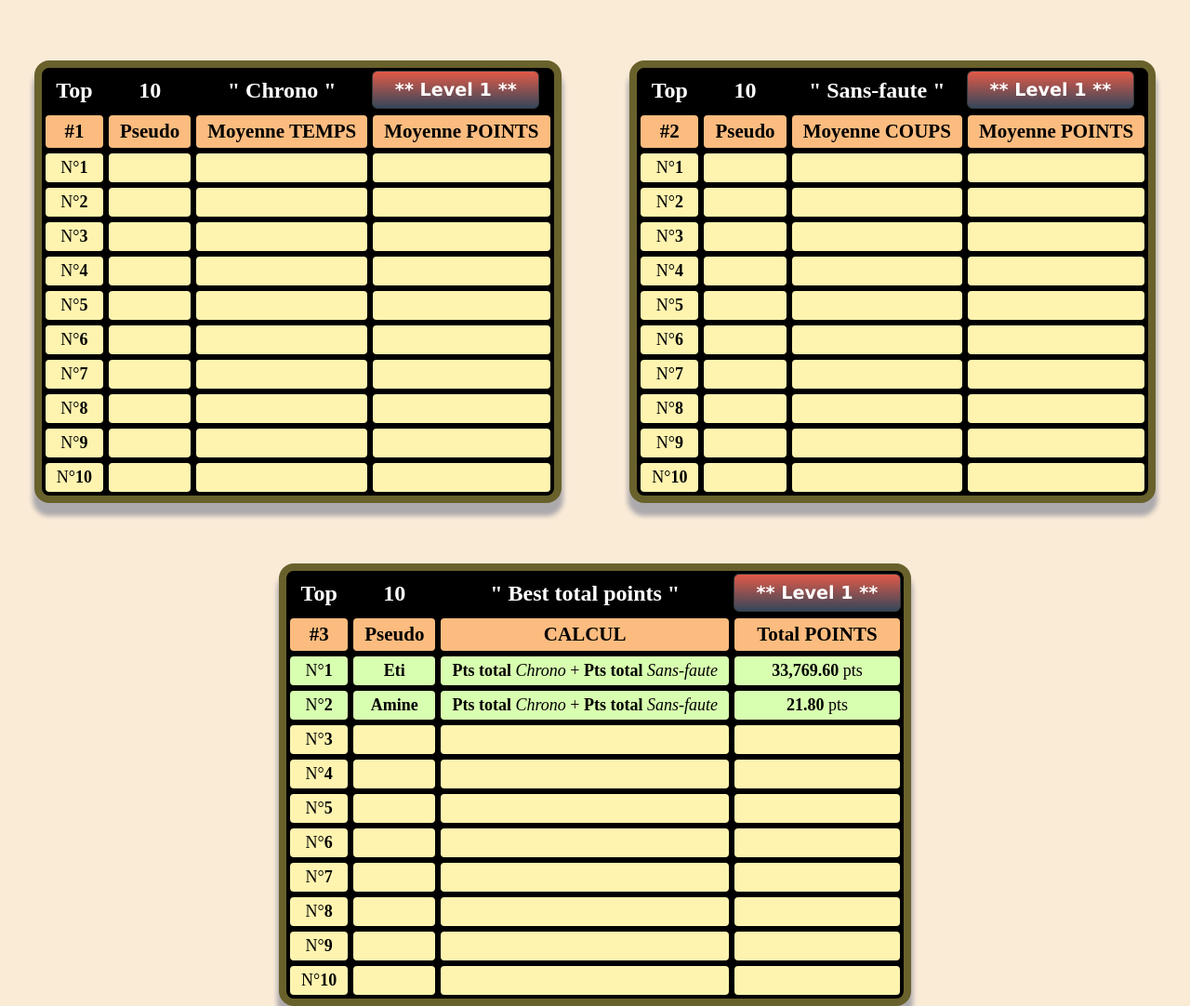
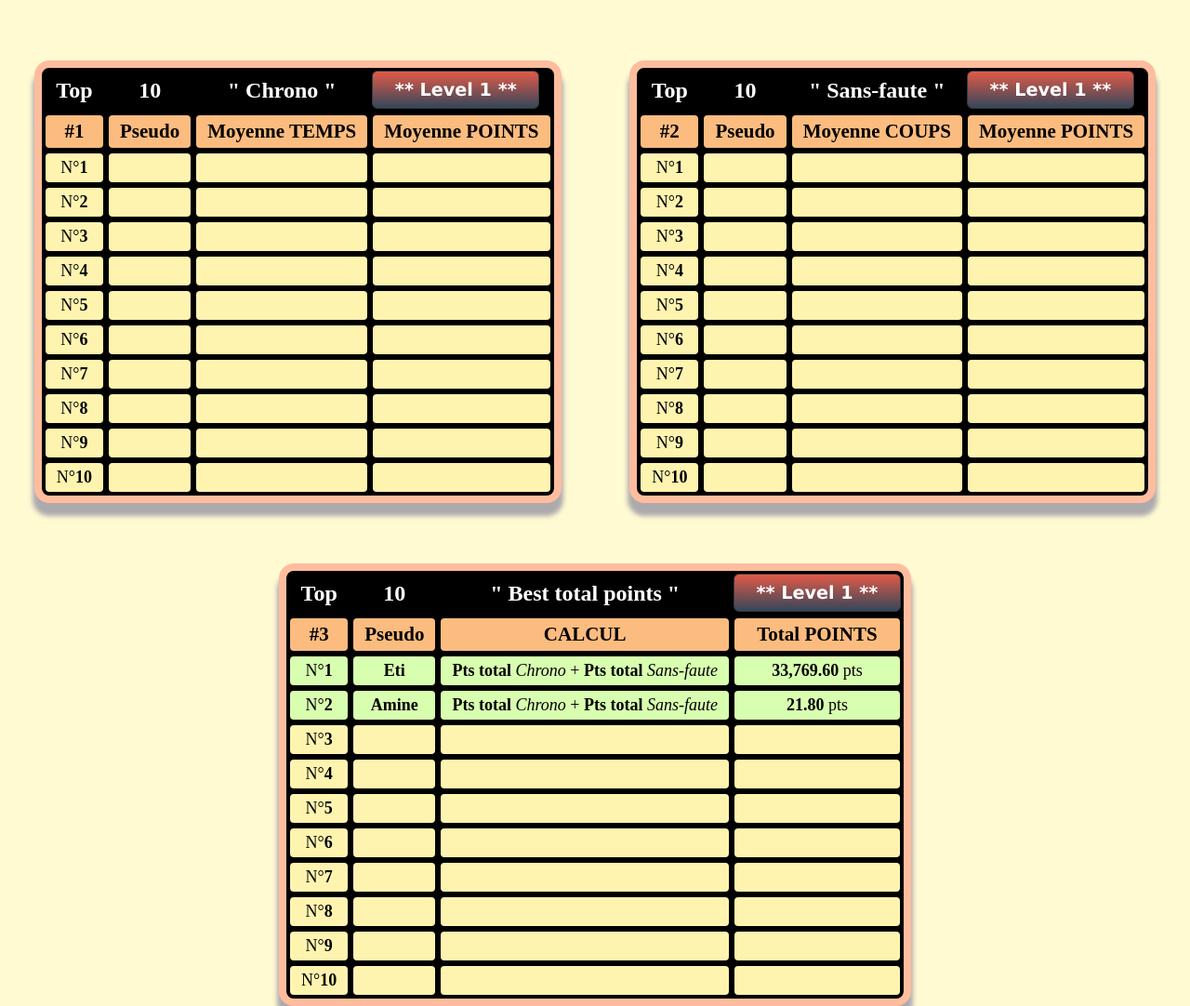
Before and after one commit to etienne-kher/memory, a PHP site: page /walloffame.php in a window 1280 px wide. Shown: the part 143-1225 px from the top of the page at 93% size. Run offline with PHP 8.4, Linux system fonts and the light colour scheme; data comes from the database, SQL or seed files in the repository; some web fonts are replaced.

Commit message:
avancement page profil css

```diff
--- a/walloffame.css
+++ b/walloffame.css
@@ -1,6 +1,6 @@
 
 body{
-  background-color: antiquewhite;
+  background-color: rgb(255, 250, 210);
 }
 
 .aligntab{
@@ -24,7 +24,7 @@ table,tr,td{
 table{
     margin: 65px auto 0px;
     border-radius: 1em 1em 1em 1em;
-    border:8px rgb(105, 97, 43)solid;
+    border:8px rgb(255, 189, 158)solid;
     background-color: rgb(0, 0, 0);
     -webkit-box-shadow: 0px 12px 5px 2px rgba(173,170,173,1);
     -moz-box-shadow: 0px 12px 5px 2px rgba(173,170,173,1);
@@ -33,9 +33,9 @@ table{
 
 /* TABLE PROFIL */
 .tableprofil{
-  margin: 40px auto 0px;
+  margin: 40px 0px 0px 0px;
   border-radius: 1em 1em 1em 1em;
-  border:8px rgb(105, 97, 43)solid;
+  border:8px rgb(255, 145, 101)solid;
   background-color: rgb(0, 0, 0);
   -webkit-box-shadow: 0px 12px 5px 2px rgba(173,170,173,1);
   -moz-box-shadow: 0px 12px 5px 2px rgba(173,170,173,1);
```
